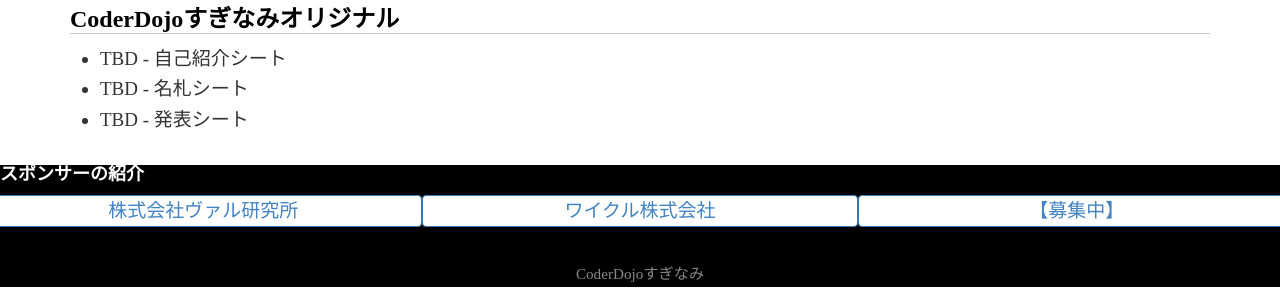
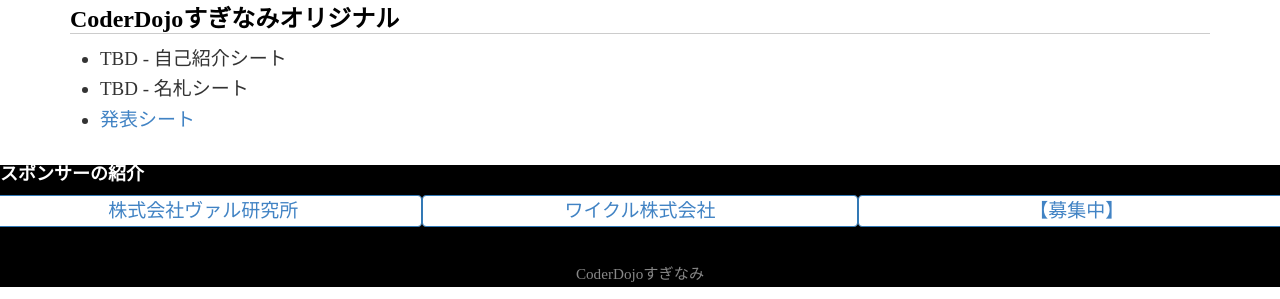
Before and after one commit to coderdojo-suginami/coderdojo-suginami.github.io, a Jekyll site: the page built from materials/index.md, in a window 1280 px wide. Shown: the part 1579-1878 px from the top of the page. Built offline with Jekyll 4.4.1, drawn with Linux system fonts in a browser that asks for light colours.

Commit message:
Add link

```diff
--- a/materials/index.md
+++ b/materials/index.md
@@ -66,4 +66,4 @@ Students: Try Now!](https://www.cs-first.com/en/home) ※英語
 
 * TBD - 自己紹介シート
 * TBD - 名札シート
-* TBD - 発表シート
+* [発表シート](ywt.pdf)
```
